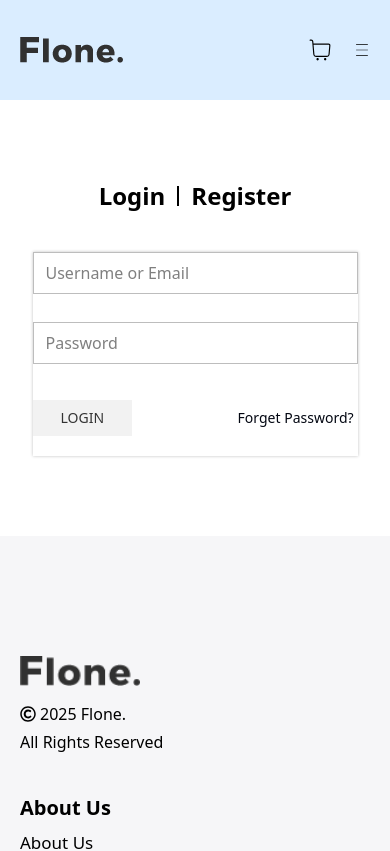
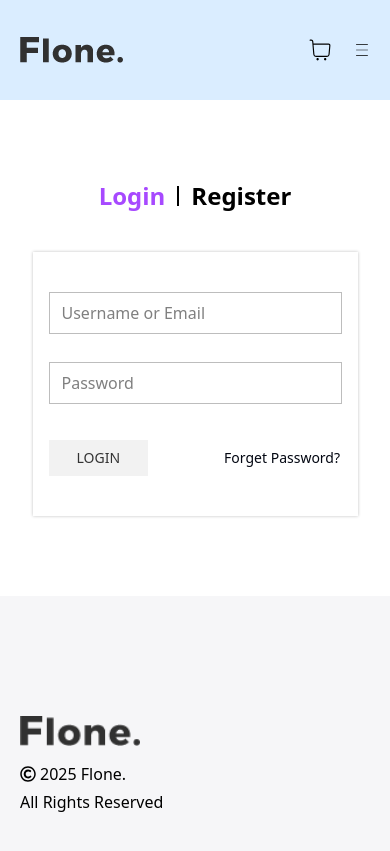
Before and after one commit to Irfan-alyy/Ecommerce-Store, a React (Vite) app: page /login in a window 390 px wide. Shown: the top 851 px of the page. Built offline with nearby package versions, Linux system fonts and the light colour scheme.

Commit message:
Login page design updates and improvements

```diff
--- a/src/components/Login/Login.jsx
+++ b/src/components/Login/Login.jsx
@@ -81,7 +81,7 @@ const Login = () => {
   return (
     <div className=" flex flex-col items-center justify-center w-screen py-20">
       <div className="loginBox flex justify-center items-center mb-10">
-        <button onClick={showLoginSection} className="cursor-pointer text-2xl mr-3 font-bold">
+        <button onClick={showLoginSection} className={`${showLogin? "text-[rgb(167,73,255)]": ""} cursor-pointer text-2xl mr-3 font-bold`}>
           Login
         </button>
         <span>
@@ -89,14 +89,14 @@ const Login = () => {
         </span>
         <button
           onClick={showRegisterSection}
-          className="cursor-pointer text-2xl ml-3 font-bold"
+          className={`${showRegister? "text-[rgb(167,73,255)]": ""} cursor-pointer text-2xl ml-3 font-bold`}
         >
           Register
         </button>
       </div>
 
       {showLogin && (
-        <div className="formDiv flex justify-center items-center w-10/12 md:w-2/3 lg:w-1/2 lg:p-24 shadow-[0_0px_3px_rgba(0,0,0,0.25)]">
+        <div className="py-10 px-4 formDiv flex justify-center items-center w-10/12 md:w-2/3 lg:w-1/2 lg:p-24 shadow-[0_0px_3px_rgba(0,0,0,0.25)]">
           <form onSubmit={handleSubmit} className="w-full">
             <input
               required
@@ -104,7 +104,7 @@ const Login = () => {
               name="user"
               type="text"
               placeholder="Username or Email"
-              className="mb-7 w-full leading-10 pl-3 border border-[#bdbdbd] focus:outline-none"
+              className="mb-7 w-full leading-10 px-3 border border-[#bdbdbd] focus:outline-none"
             />
             <input
               required
@@ -112,14 +112,14 @@ const Login = () => {
               onChange={formDataHandle}
               type="password"
               placeholder="Password"
-              className="mb-7 w-full leading-10 pl-3 border border-[#bdbdbd] focus:outline-none"
+              className="mb-7 w-full leading-10 px-3 border border-[#bdbdbd] focus:outline-none"
             />
             {/* <input
               type="password"
               placeholder="Confirm Password"
               className="mb-7 w-full leading-10 pl-3 border border-[#bdbdbd] focus:outline-none"
             /> */}
-            <span className="flex justify-between w-full pt-2 pb-5">
+            <span className="flex justify-between w-full pt-2">
               {/* <span>
                 <input type="checkbox" name="#" id="chk" />
                 <label htmlFor="chk" className="ml-1 text-[#242424]">
@@ -146,7 +146,7 @@ const Login = () => {
       )}
 
       {showRegister && (
-        <div className="formDiv flex justify-center items-center w-10/12 md:w-2/3 lg:w-1/2 lg:p-24 shadow-[0_0px_3px_rgba(0,0,0,0.25)] ">
+        <div className="py-10 px-4 formDiv flex justify-center items-center w-10/12 md:w-2/3 lg:w-1/2 lg:p-24 shadow-[0_0px_3px_rgba(0,0,0,0.25)] ">
           <form onSubmit={handleSubmit} className="w-full">
             <input
               required
@@ -156,7 +156,7 @@ const Login = () => {
               name="fullName"
               onChange={formDataHandle}
               placeholder="Full Name"
-              className="mb-7 w-full leading-10 pl-3 border border-[#bdbdbd] focus:outline-none"
+              className="mb-7 w-full leading-10 px-3 border border-[#bdbdbd] focus:outline-none"
             />
             <input
               onChange={formDataHandle}
@@ -166,7 +166,7 @@ const Login = () => {
               name="username"
               type="text"
               placeholder="Username"
-              className="mb-7 w-full leading-10 pl-3 border border-[#bdbdbd] focus:outline-none"
+              className="mb-7 w-full leading-10 px-3 border border-[#bdbdbd] focus:outline-none"
             />
             <input
               onChange={formDataHandle}
@@ -174,8 +174,8 @@ const Login = () => {
               name="email"
               required
               type="email"
-              placeholder="email"
-              className="mb-7 w-full leading-10 pl-3 border border-[#bdbdbd] focus:outline-none"
+              placeholder="Email"
+              className="mb-7 w-full leading-10 px-3 border border-[#bdbdbd] focus:outline-none"
             />
             <input
               onChange={formDataHandle}
@@ -185,7 +185,7 @@ const Login = () => {
               name="password"
               type="password"
               placeholder="Password"
-              className="mb-7 w-full leading-10 pl-3 border border-[#bdbdbd] focus:outline-none"
+              className="mb-7 w-full leading-10 px-3 border border-[#bdbdbd] focus:outline-none"
             />
             <input
               onChange={formDataHandle}
@@ -195,7 +195,7 @@ const Login = () => {
               name="confirmPassword"
               type="password"
               placeholder="Confirm Password"
-              className="mb-7 w-full leading-10 pl-3 border border-[#bdbdbd] focus:outline-none"
+              className="mb-7 w-full leading-10 px-3 border border-[#bdbdbd] focus:outline-none"
             />
             <span className="w-full">
               <button
@@ -211,15 +211,15 @@ const Login = () => {
 
       {/* <h3 className="font-medium text-2xl hidden">Reset Password</h3> */}
       {showForgot && (
-        <div className="formDiv flex justify-center items-center w-10/12 md:w-2/3 lg:w-1/2 lg:p-24 shadow-[0_0px_3px_rgba(0,0,0,0.25)]">
+        <div className="py-10 px-4 formDiv flex justify-center items-center w-10/12 md:w-2/3 lg:w-1/2 lg:p-24 shadow-[0_0px_3px_rgba(0,0,0,0.25)]">
           <form onSubmit={handleSubmit} className="w-full">
             <input
               onChange={formDataHandle}
               name="email"
               type="email"
               required
-              placeholder="email"
-              className="mb-7 w-full leading-10 pl-3 border border-[#bdbdbd] focus:outline-none"
+              placeholder="Email"
+              className="mb-7 w-full leading-10 px-3 border border-[#bdbdbd] focus:outline-none"
             />
             <input
               onChange={formDataHandle}
@@ -229,7 +229,7 @@ const Login = () => {
               type="password"
               required
               placeholder="Password"
-              className="mb-7 w-full leading-10 pl-3 border border-[#bdbdbd] focus:outline-none"
+              className="mb-7 w-full leading-10 px-3 border border-[#bdbdbd] focus:outline-none"
             />
             <input
               onChange={formDataHandle}
@@ -238,8 +238,8 @@ const Login = () => {
               required
               name="confirmPassword"
               type="password"
-              placeholder="confirm password"
-              className="mb-7 w-full leading-10 pl-3 border border-[#bdbdbd] focus:outline-none"
+              placeholder="Confirm password"
+              className="mb-7 w-full leading-10 px-3 border border-[#bdbdbd] focus:outline-none"
             />
             <span className="w-full">
               <button
```
